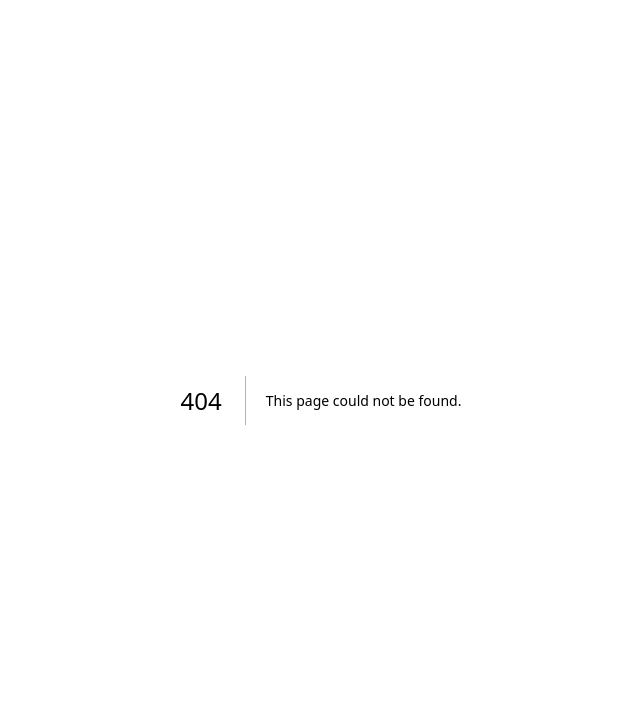
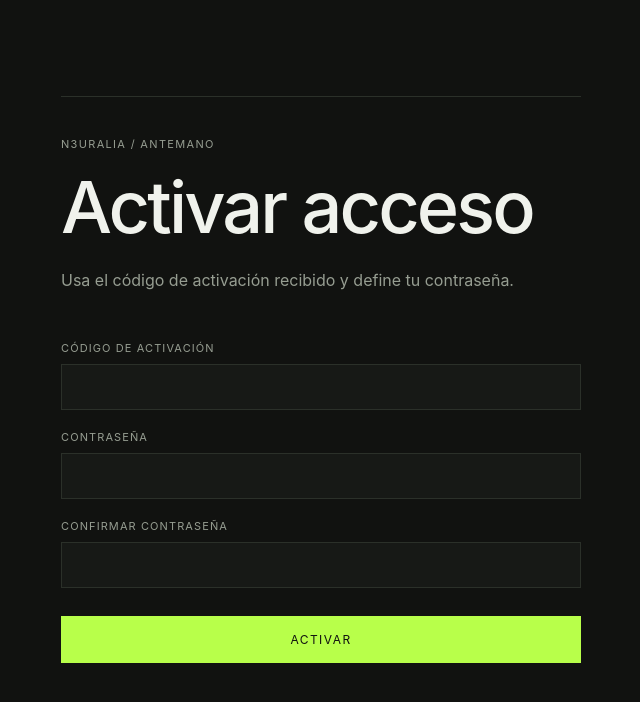
Before and after one commit to traviscomber/antes, a Next.js app: page /activate in a window 1280 px wide. Before the commit this address had no page. Shown: the top 702 px of the page, without its empty margins (319-959 px from the left). Built offline with nearby package versions, Linux system fonts and the light colour scheme; no server answers.

Commit message:
auth: add activation screen

```diff
--- /dev/null
+++ b/src/app/activate/page.tsx
@@ -0,0 +1,60 @@
+import { redirect } from "next/navigation";
+import { getSession } from "@/lib/auth/session";
+import styles from "../login/login.module.css";
+
+const ERROR_MESSAGES: Record<string, string> = {
+  invalid: "Revisa el código y la contraseña.",
+  expired: "El código no es válido o ya expiró.",
+  unavailable: "La activación no está disponible en este momento.",
+};
+
+export default async function ActivatePage({
+  searchParams,
+}: {
+  searchParams: Promise<{ error?: string }>;
+}) {
+  try {
+    const session = await getSession();
+    if (session) redirect("/app/now");
+  } catch {
+    // Activation remains visible when the database is temporarily unavailable.
+  }
+
+  const params = await searchParams;
+  const message = params.error ? ERROR_MESSAGES[params.error] : undefined;
+
+  return (
+    <main className={styles.shell}>
+      <section className={styles.panel} aria-labelledby="activate-title">
+        <div>
+          <p className="eyebrow">N3URALIA / ANTEMANO</p>
+          <h1 id="activate-title">Activar acceso</h1>
+          <p className={styles.copy}>
+            Usa el código de activación recibido y define tu contraseña.
+          </p>
+        </div>
+
+        <form className={styles.form} action="/api/auth/activate" method="post">
+          <label>
+            <span>Código de activación</span>
+            <input name="token" type="text" autoComplete="one-time-code" required maxLength={512} />
+          </label>
+
+          <label>
+            <span>Contraseña</span>
+            <input name="password" type="password" autoComplete="new-password" required minLength={8} maxLength={512} />
+          </label>
+
+          <label>
+            <span>Confirmar contraseña</span>
+            <input name="confirm" type="password" autoComplete="new-password" required minLength={8} maxLength={512} />
+          </label>
+
+          {message ? <p className={styles.error} role="alert">{message}</p> : null}
+
+          <button type="submit">ACTIVAR</button>
+        </form>
+      </section>
+    </main>
+  );
+}
```
